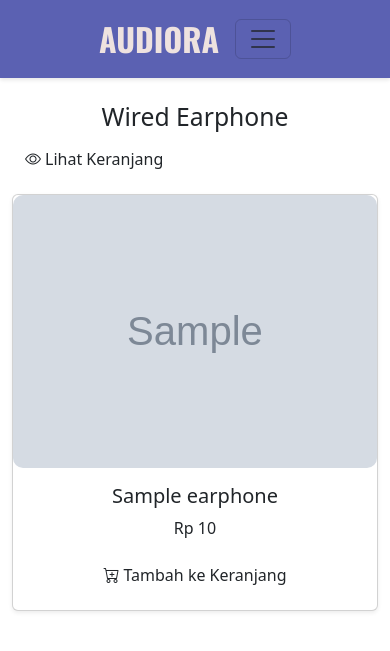
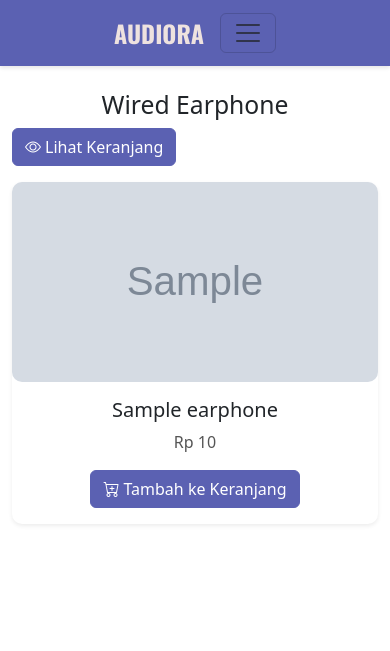
Before and after one commit to karinarinv/web, a PHP site: page /wr_earphone.php in a window 390 px wide. Shown: the top 651 px of the page. Run offline with PHP 8.4, Linux system fonts and the light colour scheme; the visitor is signed in with stand-in values (Sample User, id 1); tables that the repository leaves empty or names only in its code hold one stand-in row (values such as "Sample post"); grey boxes marked "Sample" are stand-in pictures.

Commit message:
Update wr_earphone.css

```diff
--- a/wr_earphone.css
+++ b/wr_earphone.css
@@ -1,8 +1,4 @@
-
 @import url('https://fonts.googleapis.com/css2?family=Oswald:wght@200..700&display=swap');
-
-
-
 
 .navbar {
   background-color: #5B61B2 !important;
@@ -10,9 +6,23 @@
   box-shadow: 0 2px 4px rgba(0, 0, 0, 0.1);
 }
 
+.navbar-brand {
+  color: #EEE2DF;
+  font-family: "Oswald", sans-serif;
+  font-size: 2rem;
+  font-weight: bold;
+}
 
+.nav-link {
+  color: #e0bfbf;
+  font-size: 1.3rem;
+  font-family: 'Gill Sans', 'Gill Sans MT', Calibri, sans-serif;
+  transition: color 0.3s ease;
+}
 
-
+.nav-link:hover {
+  color: #ffffff;
+}
 
 .dropdown-submenu {
   position: relative;
@@ -24,88 +34,71 @@
   margin-top: -1px;
 }
 
-.dropdown-search {
-  min-width: 250px;
-  padding: 10px;
-}
-
-.navbar-nav .nav-link:hover {
-  color: #ffffff;
-}
-
-.dropdown-menu > .dropdown-submenu > .dropdown-item:hover {
-  background-color: #ffffff;
-  color: #000000;
-}
-
-
-.dropdown-submenu .dropdown-menu .dropdown-item:hover {
-  background-color: #e9ecef;
-  color: #000000;
-}
-
-
 .dropdown-submenu:hover > .dropdown-menu {
   display: block;
 }
 
 .dropdown-item {
+  font-family: 'Gill Sans', 'Gill Sans MT', Calibri, sans-serif;
   transition: background-color 0.3s ease, color 0.3s ease;
 }
 
-.navbar-brand {
-    color: #EEE2DF;
-  font-family: "Oswald", sans-serif;
-  font-size: 2rem;
-  font-weight: bold;
-}
-
-.nav-link {
-    color: #e0bfbf;
-    font-size: 1.3rem;
-    font-family: 'Gill Sans', 'Gill Sans MT', Calibri, 'Trebuchet MS', sans-serif;
+.dropdown-item:hover {
+  background-color: #e9ecef;
+  color: #000;
 }
 
 .drop-login {
-  color: #000000;
-  font-size: 1.0rem;
-  font-family: 'Gill Sans', 'Gill Sans MT', Calibri, 'Trebuchet MS', sans-serif;
-}
-
-.dropdown-item {
-  font-family: 'Gill Sans', 'Gill Sans MT', Calibri, 'Trebuchet MS', sans-serif;
-}
-
-.nav-button {
-  position: absolute;
-  top: 50%;
-  transform: translateY(-50%);
-  background: rgba(0, 0, 0, 0.3);
-  border: none;
-  color: white;
-  font-size: 2rem;
-  padding: 10px 15px;
-  cursor: pointer;
-  z-index: 10;
-  transition: background 0.3s;
-  border-radius: 50%;
-}
-
-.nav-button:hover {
-  background: rgba(0, 0, 0, 0.6);
-}
-
-.nav-prev {
-  left: 10px;
-}
-
-.nav-next {
-  right: 10px;
+  color: #000;
+  font-size: 1rem;
+  font-family: 'Gill Sans', 'Gill Sans MT', Calibri, sans-serif;
 }
 
 .card-img-top {
-    border-radius: 10px;
+  border-radius: 10px;
+  height: 200px;
+  object-fit: cover;
 }
+
+.card {
+  border: none;
+  border-radius: 10px;
+  transition: transform 0.2s, box-shadow 0.3s ease;
+}
+
+
 .card-body {
-    text-align: center;
+  text-align: center;
 }
+
+
+
+.card-body p {
+  font-size: 1rem;
+  color: #555;
+}
+
+
+.btn-tambah,
+.btn-lihat {
+  background-color: #5B61B2;
+  border-color: #5B61B2;
+  color: #fff;
+  transition: background-color 0.3s ease, border-color 0.3s ease;
+}
+
+.btn-tambah:hover,
+.btn-lihat:hover {
+  background-color: #8e7f6c;
+  border-color: #8e7f6c;
+}
+
+@media (max-width: 576px) {
+  .navbar-brand {
+    font-size: 1.5rem;
+  }
+
+  .nav-link {
+    font-size: 1.1rem;
+  }
+}
```
